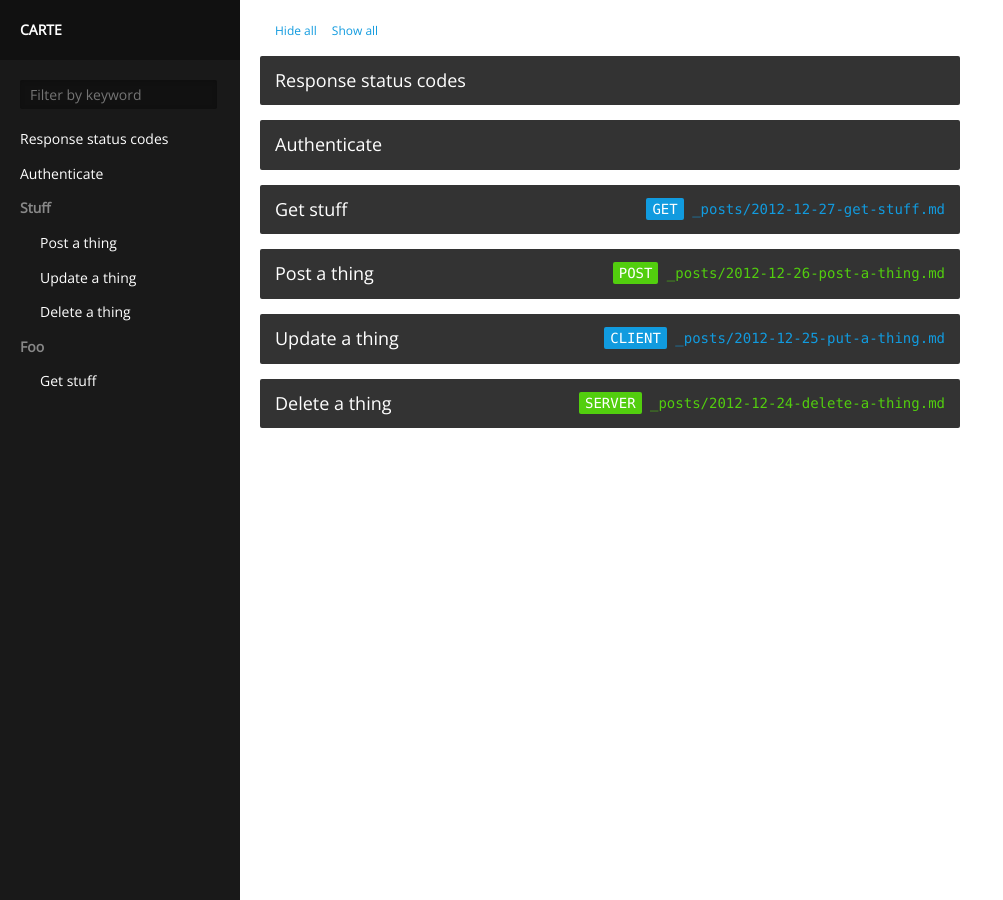
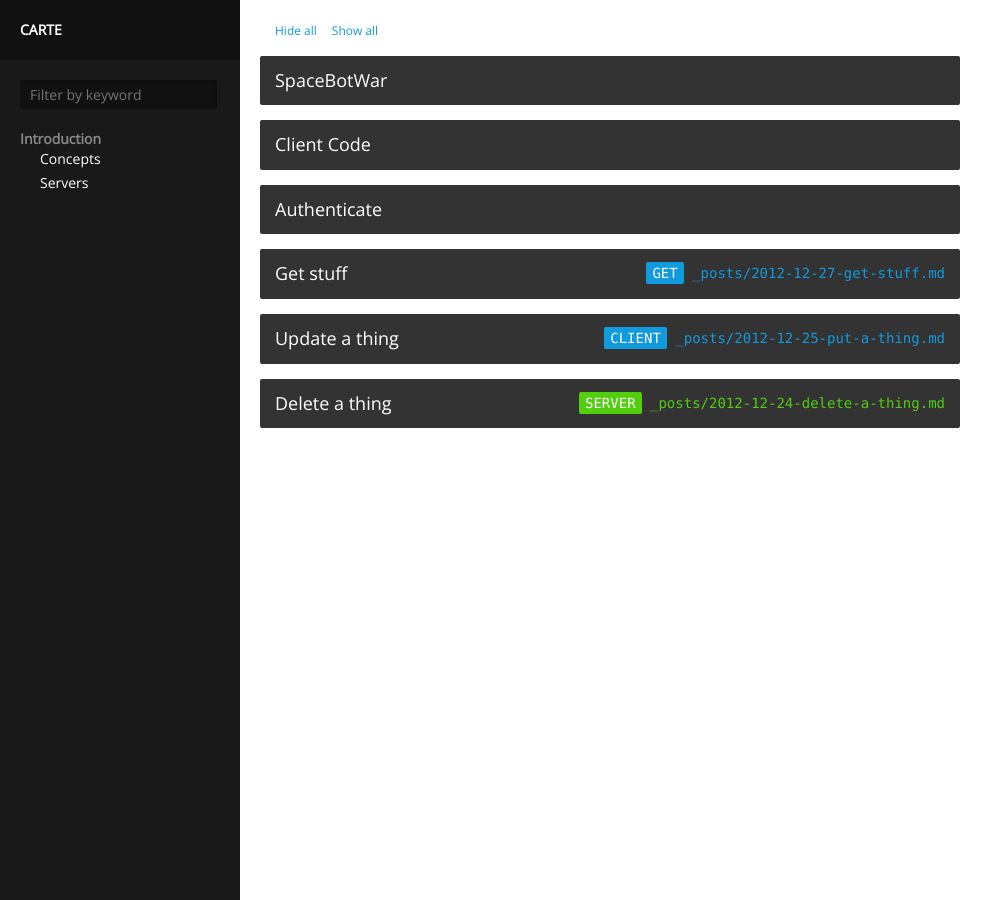
Before and after one commit to spacebotwar/api-documentation, a Jekyll site: the page built from docs/index.html, in a window 1280 px wide. Shown: the whole page, without its empty margins (0-1003 px from the left). Built offline with Jekyll 4.4.1, drawn with Linux system fonts in a browser that asks for light colours.

Commit message:
Sorted out initial CSS and layout problems

````diff
--- a/docs/_includes/nav.html
+++ b/docs/_includes/nav.html
@@ -1,19 +1,10 @@
 <h1>{{ site.title }}</h1>
 <ul id='links'>
-  {% for post in site.posts %}
-    {% if post.category == null %}
-    <li><a href='#{{ post.url }}'>{{ post.title }}</a></li>
-    {% endif %}
-  {% endfor %}
-  {% for category in site.categories %}
-  <li><h2>{{ category | first }}</h2>
+  <li><h2>Introduction</h2>
     <ul>
-    {% for posts in category %}
-      {% for post in posts %}
-        <li class='{{ post.type }}'><a href='#{{ post.url }}'>{{ post.title }}</a></li>
-      {% endfor %}
-    {% endfor %}
+      <li><a href='/api/concepts/start.html'>Concepts</a></li>
+      <li><a href='/api/concepts/servers.html'>Servers</a></li>
     </ul>
   </li>
-{% endfor %}
+
 </ul>
--- /dev/null
+++ b/docs/_includes/section_header.html
@@ -0,0 +1,5 @@
+
+
+<article class='GET'>
+    <a><h2><code><b>{{ include.method }}</b> {{ include.url }}</code> {{ include.title }}</h2></a>
+</article>
--- /dev/null
+++ b/docs/_includes/section_title.html
@@ -0,0 +1,5 @@
+
+
+<article class='GET'>
+    <a><h2> {{ include.title }}</h2></a>
+</article>
--- a/docs/_posts/2012-12-26-post-a-thing.md
+++ b/docs/_layouts/article.html
@@ -1,32 +1,25 @@
----
-category: Stuff
-path: '/stuff'
-title: 'Post a thing'
-type: 'POST'
+<!DOCTYPE html>
+<head>
+  <title>{{ site.title }}</title>
+  <meta charset='utf-8'/>
+  <meta name='description' content='Documentation website'/>
+  <meta name='viewport' content='width=device-width, initial-scale=1, maximum-scale=1'/>
+  <link href='http://fonts.googleapis.com/css?family=Open+Sans' rel='stylesheet' type='text/css'/>
+  <link href='/assets.css' rel='stylesheet' type='text/css'>
+</head>
+<body>
+  <nav id='sidebar'>
+    {% include nav.html %}
+  </nav>
+  <section id='content'>
+    <section class='body'>
+      {{ content }}
+    </section>
+  </section>
 
-layout: nil
----
 
-This method allows users to create a new thing.
-
-### Request
-
-* The headers must include a **valid authentication token**.
-* **The body can't be empty** and must include at least the name attribute, a `string` that will be used as the name of the thing.
-
-```Authentication: bearer TOKEN```
-```{
-    name: 'My new thing'
-}```
-
-### Response
-
-**If succeeds**, returns the created thing.
-
-```Status: 201 Created```
-```{
-    id: new_thing,
-    name: 'My new thing'
-}```
-
-For errors responses, see the [response status codes documentation](#response-status-codes).
+<!--[if lt IE 9]><script src='http://html5shim.googlecode.com/svn/trunk/html5.js'></script><![endif]-->
+  <script src='/assets.js' type='text/javascript'></script>
+  <script>require('boot');</script>
+</body>
+</html>
--- a/docs/_posts/2012-12-28-response-status-codes.md
+++ /dev/null
@@ -1,41 +0,0 @@
----
-title: 'Response status codes'
-
-layout: nil
----
-
-### Success
-
-Successes differ from errors in that their body may not be a simple response object with a code and a message. The headers however are consistent across all calls:
-
-* `GET`, `PUT`, `DELETE` returns `200 OK` on success,
-* `POST ` returns 201 on success,
-
-When [retrieving stuff](#get-stuff) for example:
-
-```Status: 200 OK```
-```{
-    {
-        id: thing_1,
-        name: 'My first thing'
-    },
-    {
-        id: thing_2,
-        name: 'My second thing'
-    }
-}```
-
-### Error
-
-Error responses are simply returning [standard HTTP error codes](http://www.w3.org/Protocols/rfc2616/rfc2616-sec10.html) along with some additional information:
-
-* The error code is sent back as a status header,
-* The body includes an object describing both the code and message (for debugging and/or display purposes),
-
-For a call with an invalid authentication token for example:
-
-```Status: 401 Access denied```
-```{
-    code: 401,
-    message: 'Access denied: invalid authentication token.'
-}```
--- a/docs/assets.css
+++ b/docs/assets.css
@@ -480,7 +480,7 @@ code {
 #sidebar ul li a {
   color: #fff;
   display: block;
-  padding: 0 0 15px;
+  padding: 0 0 5px;
 }
 #sidebar ul li a:active,
 #sidebar ul li a.active {
@@ -655,3 +655,70 @@ code {
   padding: 15px;
   white-space: pre;
 }
+#content .body figure pre code {
+  display: block;
+  padding: 15px;
+  white-space: pre;
+}
+
+
+.highlight  { background: #ffffff; }
+.highlight .c { color: #999988; font-style: italic } /* Comment */
+.highlight .err { color: #a61717; background-color: #e3d2d2 } /* Error */
+.highlight .k { font-weight: bold } /* Keyword */
+.highlight .o { font-weight: bold } /* Operator */
+.highlight .cm { color: #999988; font-style: italic } /* Comment.Multiline */
+.highlight .cp { color: #999999; font-weight: bold } /* Comment.Preproc */
+.highlight .c1 { color: #999988; font-style: italic } /* Comment.Single */
+.highlight .cs { color: #999999; font-weight: bold; font-style: italic } /* Comment.Special */
+.highlight .gd { color: #000000; background-color: #ffdddd } /* Generic.Deleted */
+.highlight .gd .x { color: #000000; background-color: #ffaaaa } /* Generic.Deleted.Specific */
+.highlight .ge { font-style: italic } /* Generic.Emph */
+.highlight .gr { color: #aa0000 } /* Generic.Error */
+.highlight .gh { color: #999999 } /* Generic.Heading */
+.highlight .gi { color: #000000; background-color: #ddffdd } /* Generic.Inserted */
+.highlight .gi .x { color: #000000; background-color: #aaffaa } /* Generic.Inserted.Specific */
+.highlight .go { color: #888888 } /* Generic.Output */
+.highlight .gp { color: #555555 } /* Generic.Prompt */
+.highlight .gs { font-weight: bold } /* Generic.Strong */
+.highlight .gu { color: #aaaaaa } /* Generic.Subheading */
+.highlight .gt { color: #aa0000 } /* Generic.Traceback */
+.highlight .kc { font-weight: bold } /* Keyword.Constant */
+.highlight .kd { font-weight: bold } /* Keyword.Declaration */
+.highlight .kp { font-weight: bold } /* Keyword.Pseudo */
+.highlight .kr { font-weight: bold } /* Keyword.Reserved */
+.highlight .kt { color: #445588; font-weight: bold } /* Keyword.Type */
+.highlight .m { color: #009999 } /* Literal.Number */
+.highlight .s { color: #d14 } /* Literal.String */
+.highlight .na { color: #008080 } /* Name.Attribute */
+.highlight .nb { color: #0086B3 } /* Name.Builtin */
+.highlight .nc { color: #445588; font-weight: bold } /* Name.Class */
+.highlight .no { color: #008080 } /* Name.Constant */
+.highlight .ni { color: #800080 } /* Name.Entity */
+.highlight .ne { color: #990000; font-weight: bold } /* Name.Exception */
+.highlight .nf { color: #990000; font-weight: bold } /* Name.Function */
+.highlight .nn { color: #555555 } /* Name.Namespace */
+.highlight .nt { color: #000080 } /* Name.Tag */
+.highlight .nv { color: #008080 } /* Name.Variable */
+.highlight .ow { font-weight: bold } /* Operator.Word */
+.highlight .w { color: #bbbbbb } /* Text.Whitespace */
+.highlight .mf { color: #009999 } /* Literal.Number.Float */
+.highlight .mh { color: #009999 } /* Literal.Number.Hex */
+.highlight .mi { color: #009999 } /* Literal.Number.Integer */
+.highlight .mo { color: #009999 } /* Literal.Number.Oct */
+.highlight .sb { color: #d14 } /* Literal.String.Backtick */
+.highlight .sc { color: #d14 } /* Literal.String.Char */
+.highlight .sd { color: #d14 } /* Literal.String.Doc */
+.highlight .s2 { color: #d14 } /* Literal.String.Double */
+.highlight .se { color: #d14 } /* Literal.String.Escape */
+.highlight .sh { color: #d14 } /* Literal.String.Heredoc */
+.highlight .si { color: #d14 } /* Literal.String.Interpol */
+.highlight .sx { color: #d14 } /* Literal.String.Other */
+.highlight .sr { color: #009926 } /* Literal.String.Regex */
+.highlight .s1 { color: #d14 } /* Literal.String.Single */
+.highlight .ss { color: #990073 } /* Literal.String.Symbol */
+.highlight .bp { color: #999999 } /* Name.Builtin.Pseudo */
+.highlight .vc { color: #008080 } /* Name.Variable.Class */
+.highlight .vg { color: #008080 } /* Name.Variable.Global */
+.highlight .vi { color: #008080 } /* Name.Variable.Instance */
+.highlight .il { color: #009999 } /* Literal.Number.Integer.Long */
````
Also changed, not shown: docs/_posts/2014-10-10-client-code.md (added, +6 -0 lines), docs/_posts/2015-10-10-overview.md (added, +41 -0 lines), docs/api/concepts.md (added, +18 -0 lines), docs/api/concepts/start.md (added, +165 -0 lines), docs/api/index.md (added, +18 -0 lines), docs/api/start/index.md (added, +16 -0 lines).
